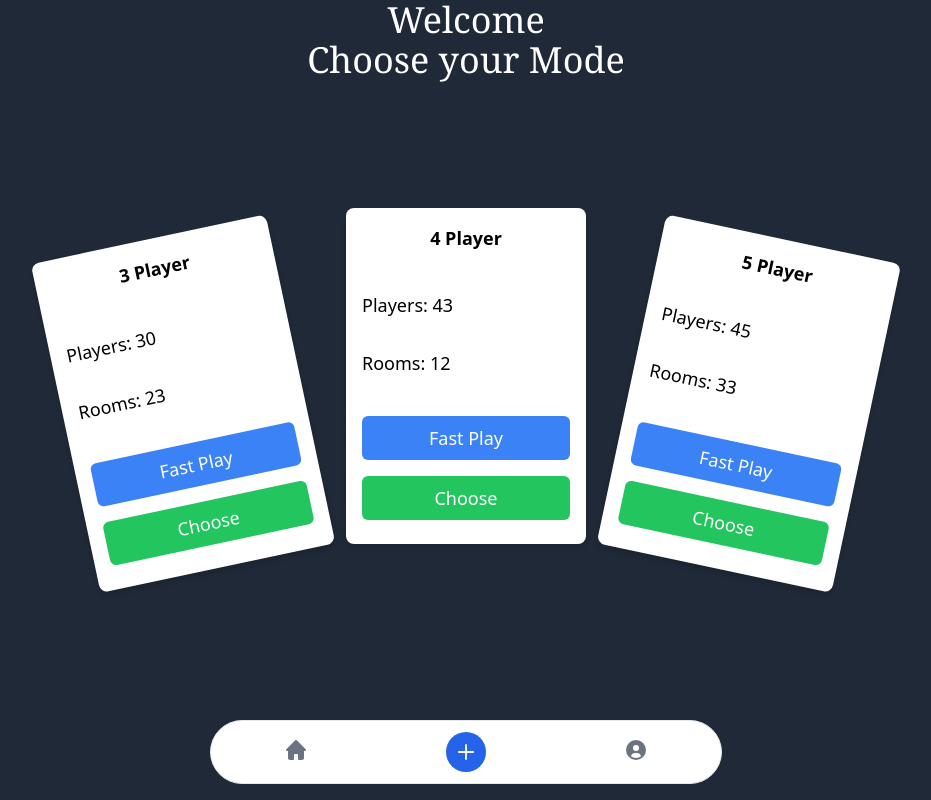
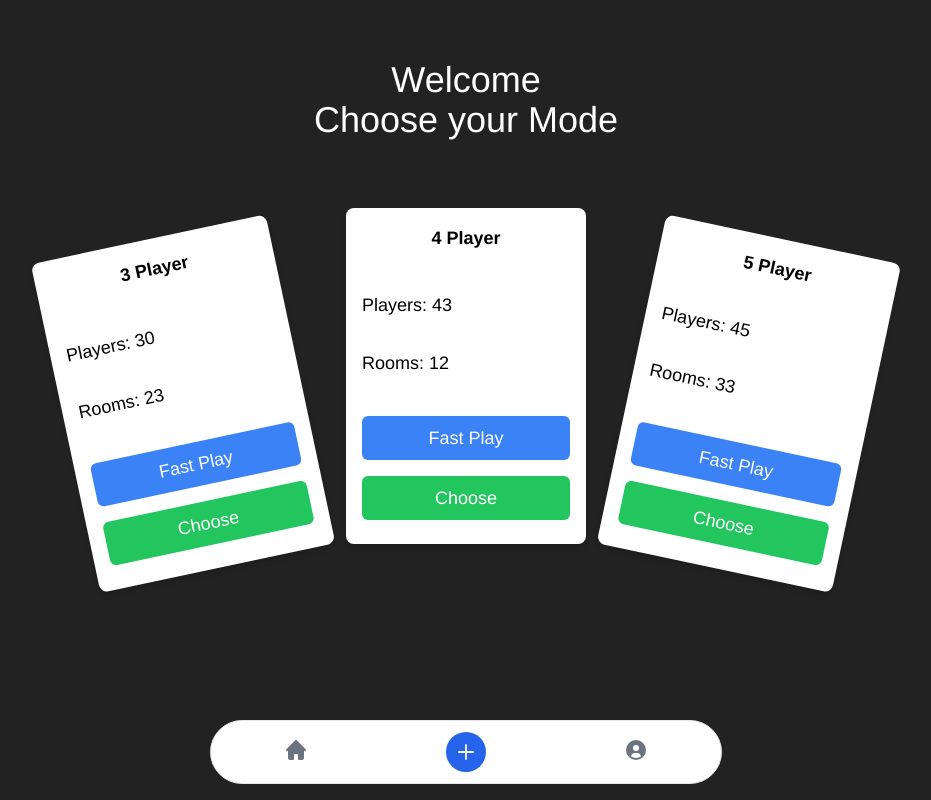
Before and after one commit to shivambaku/cards, a Vue app in the folder frontend/: page / in a window 1280 px wide. Shown: the whole page, without its empty margins (174-1105 px from the left). Built offline with nearby package versions, Linux system fonts and the light colour scheme; what @tanstack/vue-query would draw is missing.

Commit message:
chore: center the main page welcome message

```diff
--- a/frontend/src/assets/style.css
+++ b/frontend/src/assets/style.css
@@ -1,3 +1,12 @@
 @tailwind base;
 @tailwind components;
 @tailwind utilities;
+
+@layer base {
+  html {
+    font-family: Avenir, Prompt, Helvetica, Arial, sans-serif;
+    -webkit-font-smoothing: antialiased;
+    -moz-osx-font-smoothing: grayscale;
+    background-color: #222;
+  }
+}
--- a/frontend/src/pages/desk/5_p.vue
+++ b/frontend/src/pages/desk/5_p.vue
@@ -1,5 +1,6 @@
 <script setup lang="ts">
 import { computed, onBeforeMount, onMounted } from 'vue';
+import { useDraggable } from '@vueuse/core';
 import Card from '@/components/Card.vue';
 import Player from '@/components/Player.vue';
 import { useJudgementGame } from '@/composables/useJudgementGame';
@@ -30,7 +31,7 @@ function newRound() {
 </script>
 
 <template>
-  <div class="flex h-screen w-screen items-end bg-gray-800 pb-5 ">
+  <div class="flex h-screen w-screen items-end pb-5">
     <div class="relative flex h-1/3 w-full items-center justify-center">
       <Card v-for="(card, index) in currentRound.hands[0].cards" :key="card.img" :card="card" class="absolute origin-bottom" :class="[calculateRotationClass(0, index), calculateTranslationClass(0, index)]" />
     </div>
@@ -54,7 +55,7 @@ function newRound() {
       New Round
     </button>
     <div class="fixed top-0 h-[60px] w-[40px] flex-row items-center justify-center">
-      <p class=" text-center text-xs  text-white">
+      <p class=" text-center text-xs text-white">
         TRUMP
       </p>
       <img :src="`/src/assets/cards/${currentRound.currentTrump}.svg`" alt="" class="max-h-full max-w-full">
--- a/frontend/src/pages/index.vue
+++ b/frontend/src/pages/index.vue
@@ -3,22 +3,25 @@ import GameModeCard from '@/components/GameModeCard.vue';
 </script>
 
 <template>
-  <div class="h-screen w-screen  bg-gray-800">
-    <div class="fixed h-1/5 w-screen justify-between text-center font-serif text-4xl text-white">
-      <h2>
+  <div class="h-screen w-screen">
+    <div class="flex h-screen flex-col">
+      <div class="flex h-1/4">
+        <div class="m-auto text-center text-4xl text-white">
+          <div>
             Welcome
-      </h2>
-      <!-- <h2>
-        {{Player}}
-      </h2> -->
-      <h2>
+          </div>
+          <div>
             Choose your Mode
-      </h2>
           </div>
-    <div class="flex h-screen items-center justify-center">
+        </div>
+      </div>
+      <div class="h-1/2">
+        <div class="flex h-full items-center justify-center">
           <GameModeCard :id="3" class="origin-bottom -rotate-12" title="3 Player" :players-count="30" :rooms-count="23" />
           <GameModeCard :id="4" class="-translate-y-6" title="4 Player" :players-count="43" :rooms-count="12" />
           <GameModeCard :id="5" class="origin-bottom rotate-12" title="5 Player" :players-count="45" :rooms-count="33" />
         </div>
       </div>
+    </div>
+  </div>
 </template>
```
Lines whose indentation alone changed are shown as unchanged.
